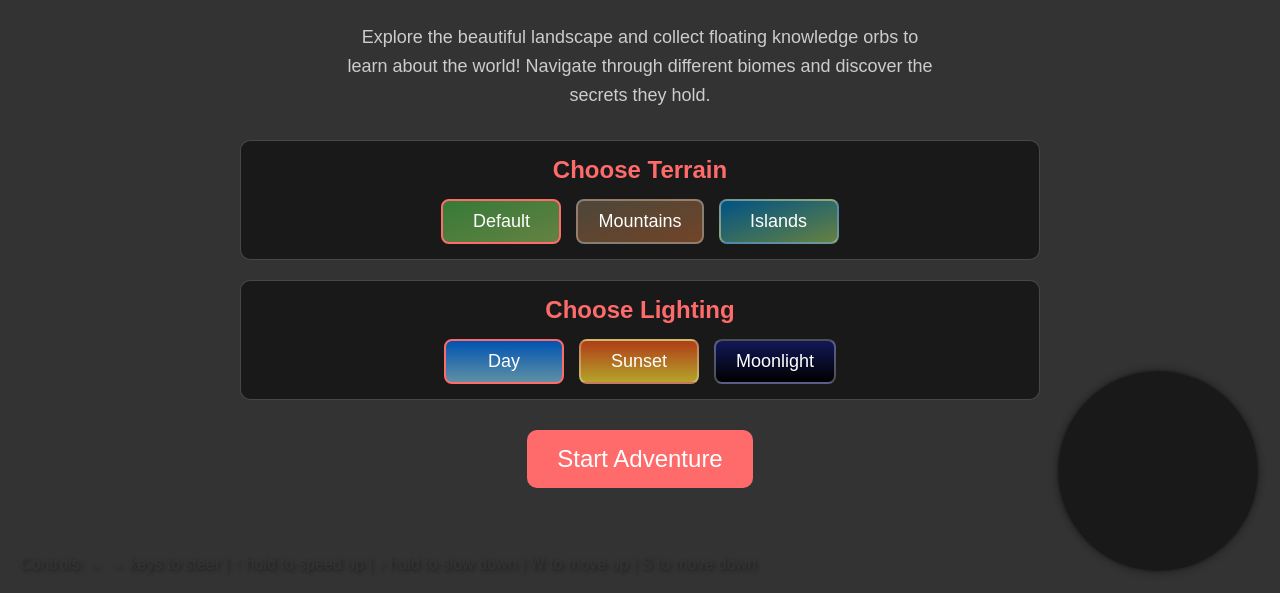
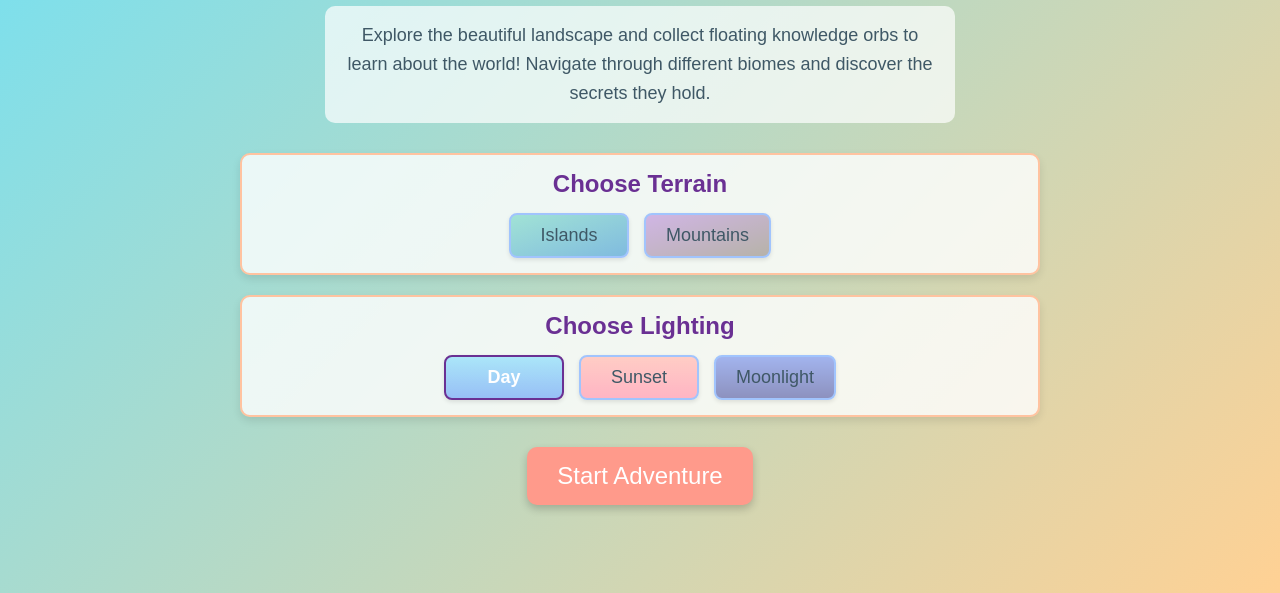
Before and after one commit to redfox8419/habsinset, a plain HTML site: page showcase/Hot air balloon/index.html in a window 1280 px wide. Shown: the part 207-800 px from the top of the page. Drawn offline with nearby package versions, Linux system fonts and the light colour scheme.

Commit message:
updated hot air balloon

```diff
--- a/showcase/Hot air balloon/index.html
+++ b/showcase/Hot air balloon/index.html
@@ -33,9 +33,8 @@
                 <div class="option-section">
                     <h2>Choose Terrain</h2>
                     <div class="option-buttons terrain-options">
-                        <button class="option-button terrain-button selected" data-terrain="default">Default</button>
+                        <button class="option-button terrain-button" data-terrain="islands">Islands</button>
                         <button class="option-button terrain-button" data-terrain="mountains">Mountains</button>
-                        <button class="option-button terrain-button" data-terrain="islands">Islands</button>
                     </div>
                 </div>
 
--- a/showcase/Hot air balloon/js/gameState.js
+++ b/showcase/Hot air balloon/js/gameState.js
@@ -21,7 +21,7 @@ export const gameState = {
     animationClock: null,
 
     // Game settings
-    selectedTerrain: 'default',
+    selectedTerrain: 'islands',
     selectedLighting: 'day',
 
     // Game state
--- a/showcase/Hot air balloon/js/terrain.js
+++ b/showcase/Hot air balloon/js/terrain.js
@@ -251,6 +251,7 @@ export function createTerrain() {
     const loadDistance = 2; // Number of chunks to load around player
 
     // Function to create a terrain chunk
+    // Function to create a terrain chunk
 function createTerrainChunk(chunkX, chunkZ) {
     const geometry = new THREE.PlaneGeometry(chunkSize, chunkSize, chunkDetail, chunkDetail);
     geometry.rotateX(-Math.PI / 2);
@@ -347,16 +348,17 @@ export function createTerrain() {
     // Add terrain features based on biome
     addTerrainFeatures(terrainMesh, chunkX, chunkZ, biomeMap, biomes, worldOffsetX, worldOffsetZ, chunkSize, getBiomeAt);
 
-        // Add water for water biomes in default terrain only
+    // Create water surface for non-mountain terrain
+    let waterSurface = null;
     if (gameState.selectedTerrain !== 'mountains') {
-            const waterSurface = createWaterSurface(worldOffsetX, worldOffsetZ, chunkSize);
+        waterSurface = createWaterSurface(worldOffsetX, worldOffsetZ, chunkSize);
         gameState.scene.add(waterSurface);
     }
 
     // Return the chunk with mesh
     return {
         mesh: terrainMesh,
-            water: gameState.selectedTerrain !== 'mountains' ? waterSurface : null,
+        water: waterSurface,
         x: chunkX,
         z: chunkZ
     };
--- a/showcase/Hot air balloon/styles.css
+++ b/showcase/Hot air balloon/styles.css
@@ -144,7 +144,7 @@ body {
     left: 0;
     width: 100%;
     height: 100%;
-    background: rgba(0, 0, 0, 0.8);
+    background: linear-gradient(135deg, #70e1f5 0%, #ffd194 100%);
     display: flex;
     flex-direction: column;
     justify-content: center;
@@ -152,22 +152,25 @@ body {
     z-index: 200;
 }
 #start-screen h1 {
-    color: white;
+    color: #6A3093;
     font-size: 48px;
     margin-bottom: 20px;
-    text-shadow: 2px 2px 4px rgba(0, 0, 0, 0.5);
+    text-shadow: 2px 2px 4px rgba(255, 255, 255, 0.5);
     text-align: center;
 }
 #start-screen p {
-    color: #CCC;
+    color: #3F5866;
     font-size: 18px;
     max-width: 600px;
     text-align: center;
     margin-bottom: 30px;
     line-height: 1.6;
+    background-color: rgba(255, 255, 255, 0.7);
+    padding: 15px;
+    border-radius: 10px;
 }
 #start-button {
-    background-color: #FF6B6B;
+    background-color: #FF9A8B;
     color: white;
     border: none;
     padding: 15px 30px;
@@ -175,9 +178,12 @@ body {
     border-radius: 10px;
     cursor: pointer;
     transition: background-color 0.3s;
+    box-shadow: 0 4px 8px rgba(0, 0, 0, 0.2);
 }
 #start-button:hover {
-    background-color: #FF4F4F;
+    background-color: #FF8E8B;
+    transform: translateY(-2px);
+    box-shadow: 0 6px 12px rgba(0, 0, 0, 0.3);
 }
 #minimap {
     position: absolute;
@@ -204,14 +210,15 @@ body {
 }
 
 .option-section {
-    background-color: rgba(0, 0, 0, 0.5);
+    background-color: rgba(255, 255, 255, 0.8);
     border-radius: 10px;
     padding: 15px;
-    border: 1px solid rgba(255, 255, 255, 0.2);
+    border: 2px solid #FFC3A0;
+    box-shadow: 0 4px 8px rgba(0, 0, 0, 0.1);
 }
 
 .option-section h2 {
-    color: #FF6B6B;
+    color: #6A3093;
     font-size: 24px;
     margin-top: 0;
     margin-bottom: 15px;
@@ -226,55 +233,54 @@ body {
 }
 
 .option-button {
-    background-color: rgba(255, 255, 255, 0.1);
-    color: white;
-    border: 2px solid rgba(255, 255, 255, 0.3);
+    background-color: rgba(255, 255, 255, 0.5);
+    color: #3F5866;
+    border: 2px solid #A1C4FD;
     padding: 10px 20px;
     font-size: 18px;
     border-radius: 8px;
     cursor: pointer;
     transition: all 0.3s;
     min-width: 120px;
+    box-shadow: 0 2px 4px rgba(0, 0, 0, 0.1);
 }
 
 .option-button:hover {
-    background-color: rgba(255, 255, 255, 0.2);
-    border-color: rgba(255, 255, 255, 0.5);
+    background-color: rgba(255, 255, 255, 0.8);
+    transform: translateY(-2px);
+    box-shadow: 0 4px 8px rgba(0, 0, 0, 0.2);
 }
 
 .option-button.selected {
-    background-color: rgba(255, 107, 107, 0.6);
-    border-color: #FF6B6B;
+    background-color: #A1C4FD;
+    border-color: #6A3093;
+    color: white;
+    font-weight: bold;
 }
 
 /* Terrain button specific styles */
-.terrain-button[data-terrain="default"] {
-    background-image: linear-gradient(rgba(0, 0, 0, 0.3), rgba(0, 0, 0, 0.3)),
-                       linear-gradient(to bottom right, #4CAF50, #91B95E);
+.terrain-button[data-terrain="islands"] {
+    background-image: linear-gradient(rgba(255, 255, 255, 0.5), rgba(255, 255, 255, 0.5)),
+                       linear-gradient(to bottom right, #43C6AC, #0077BE);
 }
 
 .terrain-button[data-terrain="mountains"] {
-    background-image: linear-gradient(rgba(0, 0, 0, 0.3), rgba(0, 0, 0, 0.3)),
-                       linear-gradient(to bottom right, #6D6552, #A3623A);
-}
-
-.terrain-button[data-terrain="islands"] {
-    background-image: linear-gradient(rgba(0, 0, 0, 0.3), rgba(0, 0, 0, 0.3)),
-                       linear-gradient(to bottom right, #0077BE, #91B95E);
+    background-image: linear-gradient(rgba(255, 255, 255, 0.5), rgba(255, 255, 255, 0.5)),
+                       linear-gradient(to bottom right, #A16BCA, #6D6552);
 }
 
 /* Lighting button specific styles */
 .lighting-button[data-lighting="day"] {
-    background-image: linear-gradient(rgba(0, 0, 0, 0.3), rgba(0, 0, 0, 0.3)),
-                       linear-gradient(to bottom, #0077FF, #87CEEB);
+    background-image: linear-gradient(rgba(255, 255, 255, 0.5), rgba(255, 255, 255, 0.5)),
+                       linear-gradient(to bottom, #56CCF2, #2F80ED);
 }
 
 .lighting-button[data-lighting="sunset"] {
-    background-image: linear-gradient(rgba(0, 0, 0, 0.3), rgba(0, 0, 0, 0.3)),
-                       linear-gradient(to bottom, #FF5722, #FFEB3B);
+    background-image: linear-gradient(rgba(255, 255, 255, 0.5), rgba(255, 255, 255, 0.5)),
+                       linear-gradient(to bottom, #FF9A8B, #FF6A88);
 }
 
 .lighting-button[data-lighting="moonlight"] {
-    background-image: linear-gradient(rgba(0, 0, 0, 0.3), rgba(0, 0, 0, 0.3)),
-                       linear-gradient(to bottom, #1A237E, #000000);
+    background-image: linear-gradient(rgba(255, 255, 255, 0.5), rgba(255, 255, 255, 0.5)),
+                       linear-gradient(to bottom, #4568DC, #1A237E);
 }
```
Lines whose indentation alone changed are shown as unchanged.
